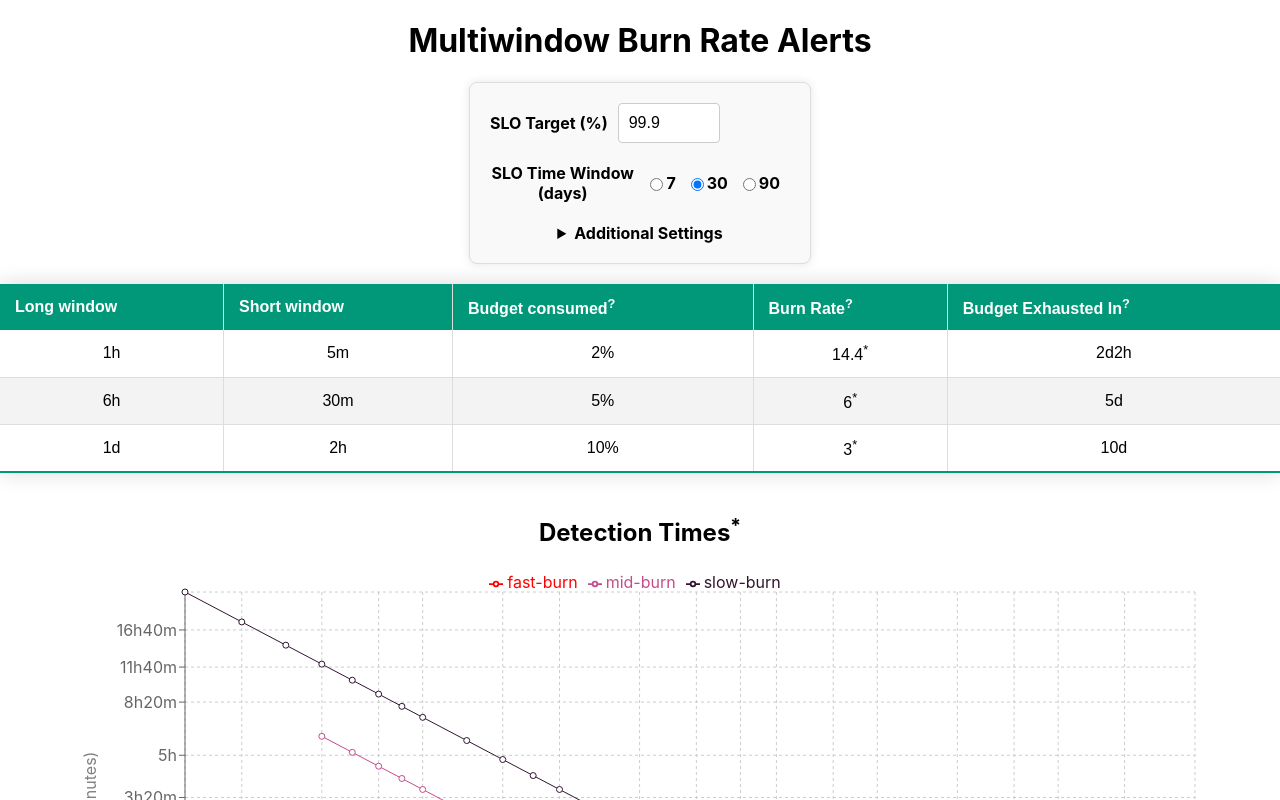
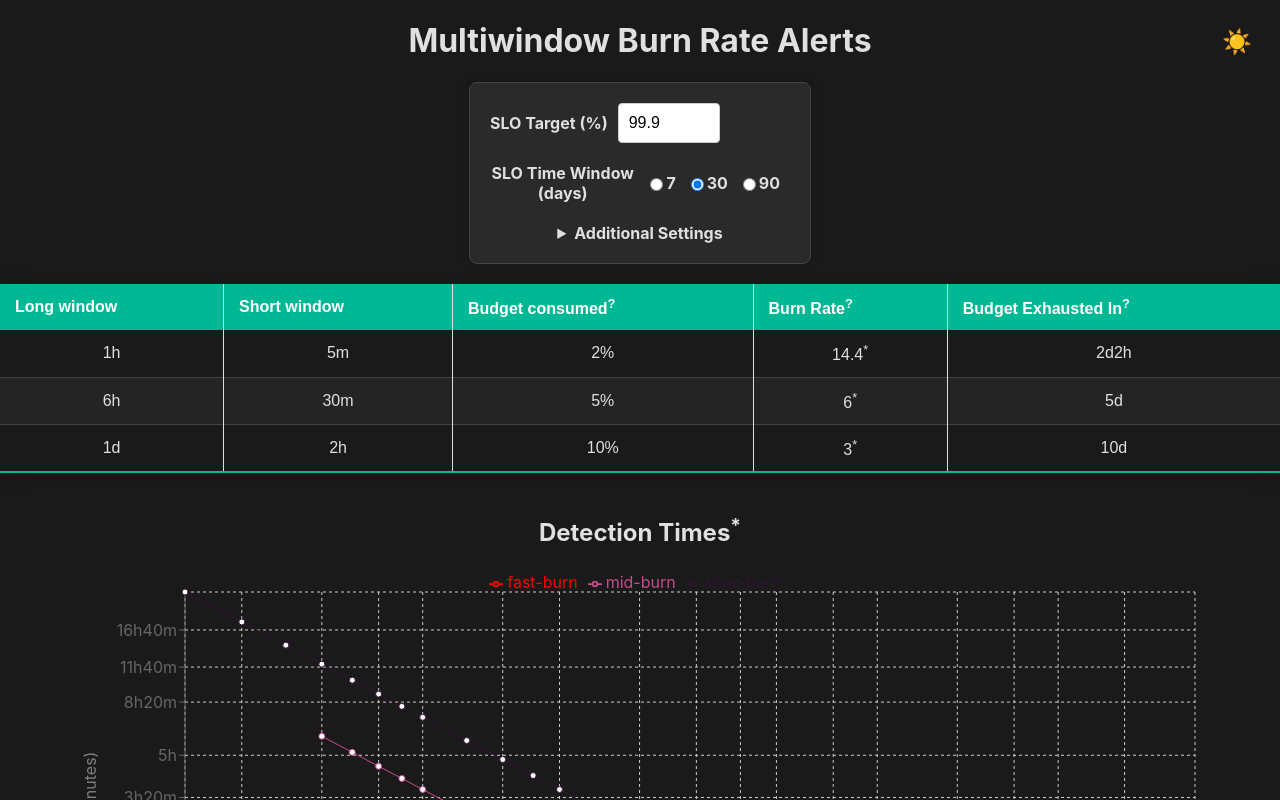
Before and after one commit to sethrylan/slo-burn, a React (Vite) app: page / in a window 1280 px wide. Shown: the top 800 px of the page. Built offline with nearby package versions, Linux system fonts and the light colour scheme.

Commit message:
feat: add darkmode

```diff
--- a/src/app.css
+++ b/src/app.css
@@ -36,3 +36,101 @@
     transform: rotate(360deg);
   }
 }
+
+/* Theme toggle styles */
+.theme-toggle {
+  position: absolute;
+  top: 20px;
+  right: 20px;
+}
+
+.theme-button {
+  background: transparent;
+  border: none;
+  font-size: 1.5rem;
+  cursor: pointer;
+  padding: 8px;
+  border-radius: 50%;
+  display: flex;
+  align-items: center;
+  justify-content: center;
+  transition: background-color 0.3s ease;
+}
+
+.theme-button:hover {
+  background-color: rgba(0, 0, 0, 0.1);
+}
+
+/* Dark mode styles */
+:root {
+  --background-color: #ffffff;
+  --text-color: #333333;
+  --card-background: #f9f9f9;
+  --border-color: #dddddd;
+  --primary-color: #009879;
+  --hover-color: #007f67;
+  --table-stripe: #f3f3f3;
+  --tooltip-bg: #555;
+  --tooltip-color: #fff;
+  --button-text: #fff;
+}
+
+.dark {
+  --background-color: #1a1a1a;
+  --text-color: #e0e0e0;
+  --card-background: #2a2a2a;
+  --border-color: #444444;
+  --primary-color: #00b894;
+  --hover-color: #00a382;
+  --table-stripe: #242424;
+  --tooltip-bg: #666;
+  --tooltip-color: #f0f0f0;
+  --button-text: #f0f0f0;
+}
+
+body {
+  background-color: var(--background-color);
+  color: var(--text-color);
+  transition: background-color 0.3s ease, color 0.3s ease;
+}
+
+/* Update component styles to use CSS variables */
+.alert-form {
+  background-color: var(--card-background);
+  border-color: var(--border-color);
+  box-shadow: 0 0 10px rgba(0, 0, 0, 0.2);
+}
+
+button {
+  background-color: var(--primary-color);
+  color: var(--button-text);
+}
+
+button:hover {
+  background-color: var(--hover-color);
+}
+
+.alert-table {
+  box-shadow: 0 0 20px rgba(0, 0, 0, 0.2);
+}
+
+.alert-table thead tr {
+  background-color: var(--primary-color);
+}
+
+.alert-table tbody tr {
+  border-bottom: 1px solid var(--border-color);
+}
+
+.alert-table tbody tr:nth-of-type(even) {
+  background-color: var(--table-stripe);
+}
+
+.alert-table tbody tr:last-of-type {
+  border-bottom: 2px solid var(--primary-color);
+}
+
+.tooltip .tooltiptext {
+  background-color: var(--tooltip-bg);
+  color: var(--tooltip-color);
+}
--- a/src/app.tsx
+++ b/src/app.tsx
@@ -5,6 +5,8 @@ import Table from './components/table'
 import Chart from './components/chart'
 import './app.css'
 import { AlertData } from './types'
+import { ThemeProvider } from "./components/theme-provider"
+import { ThemeToggle } from "./components/theme-toggle"
 
 interface CalculateParams {
   sloTarget: number;
@@ -165,12 +167,15 @@ function App() {
   }, []);
 
   return (
+    <ThemeProvider defaultTheme="dark" storageKey="vite-ui-theme">
       <div className="App">
+        <ThemeToggle />
         <h1>Multiwindow Burn Rate Alerts</h1>
         <Form onCalculate={calculateAlerts} />
         <Table data={tableData} />
         <Chart series={graphData} />
       </div>
+    </ThemeProvider>
   );
 }
 
--- /dev/null
+++ b/src/components/theme-provider.tsx
@@ -0,0 +1,73 @@
+import { createContext, useContext, useEffect, useState } from "react";
+
+type Theme = "dark" | "light" | "system";
+
+type ThemeProviderProps = {
+  children: React.ReactNode;
+  defaultTheme?: Theme;
+  storageKey?: string;
+};
+
+type ThemeProviderState = {
+  theme: Theme;
+  setTheme: (theme: Theme) => void;
+};
+
+const initialState: ThemeProviderState = {
+  theme: "system",
+  setTheme: () => null,
+};
+
+const ThemeProviderContext = createContext<ThemeProviderState>(initialState);
+
+export function ThemeProvider({
+  children,
+  defaultTheme = "system",
+  storageKey = "vite-ui-theme",
+  ...props
+}: ThemeProviderProps) {
+  const [theme, setTheme] = useState<Theme>(
+    () => (localStorage.getItem(storageKey) as Theme) || defaultTheme
+  );
+
+  useEffect(() => {
+    const root = window.document.documentElement;
+
+    root.classList.remove("light", "dark");
+
+    if (theme === "system") {
+      const systemTheme = window.matchMedia("(prefers-color-scheme: dark)")
+        .matches
+        ? "dark"
+        : "light";
+
+      root.classList.add(systemTheme);
+      return;
+    }
+
+    root.classList.add(theme);
+  }, [theme]);
+
+  const value = {
+    theme,
+    setTheme: (theme: Theme) => {
+      localStorage.setItem(storageKey, theme);
+      setTheme(theme);
+    },
+  };
+
+  return (
+    <ThemeProviderContext.Provider {...props} value={value}>
+      {children}
+    </ThemeProviderContext.Provider>
+  );
+}
+
+export const useTheme = () => {
+  const context = useContext(ThemeProviderContext);
+
+  if (context === undefined)
+    throw new Error("useTheme must be used within a ThemeProvider");
+
+  return context;
+};
--- /dev/null
+++ b/src/components/theme-toggle.tsx
@@ -0,0 +1,18 @@
+import { useTheme } from './theme-provider'
+
+export function ThemeToggle() {
+  const { theme, setTheme } = useTheme()
+
+  return (
+    <div className="theme-toggle">
+      <button
+        onClick={() => setTheme(theme === 'dark' ? 'light' : 'dark')}
+        aria-label="Toggle theme"
+        title={`Switch to ${theme === 'dark' ? 'light' : 'dark'} mode`}
+        className="theme-button"
+      >
+        {theme === 'dark' ? '☀️' : '🌙'}
+      </button>
+    </div>
+  )
+}
```
Lines whose indentation alone changed are shown as unchanged.
